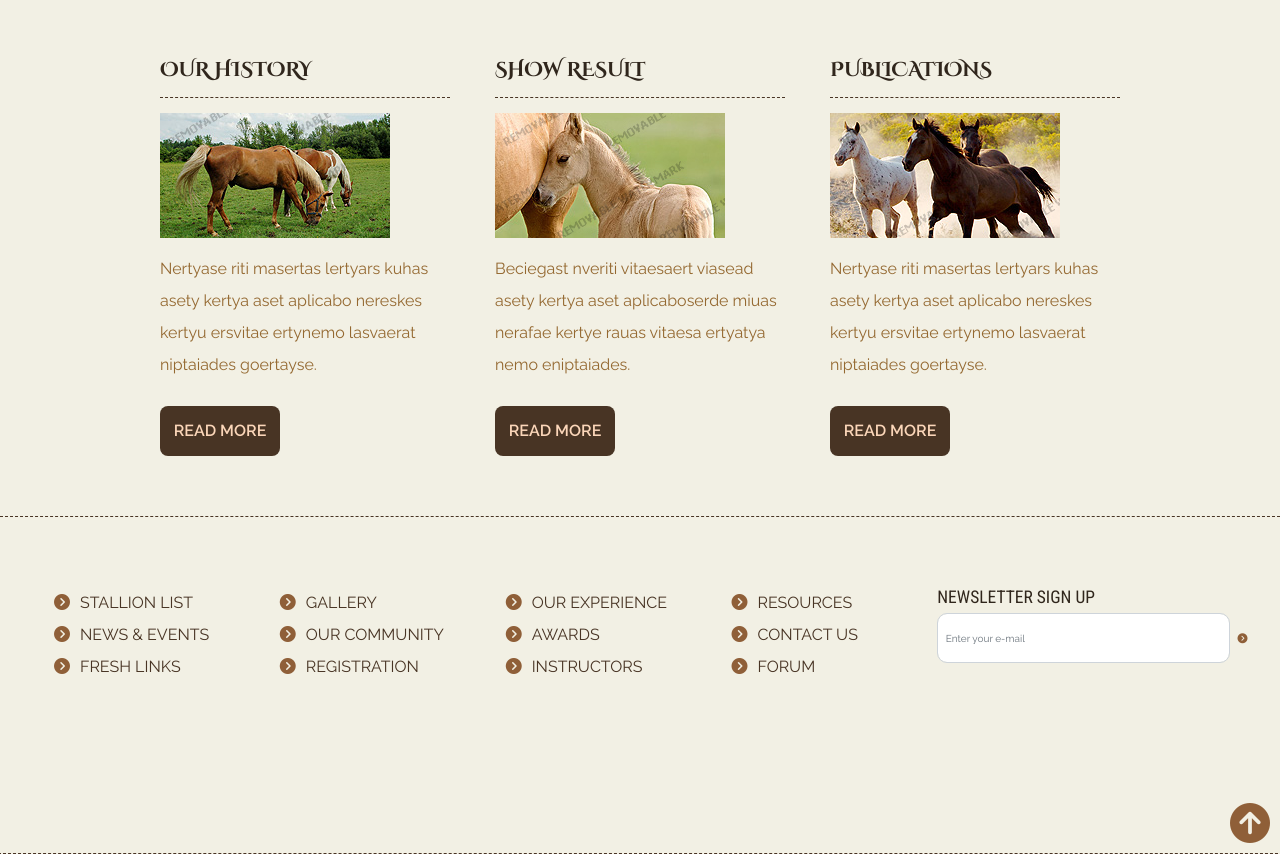
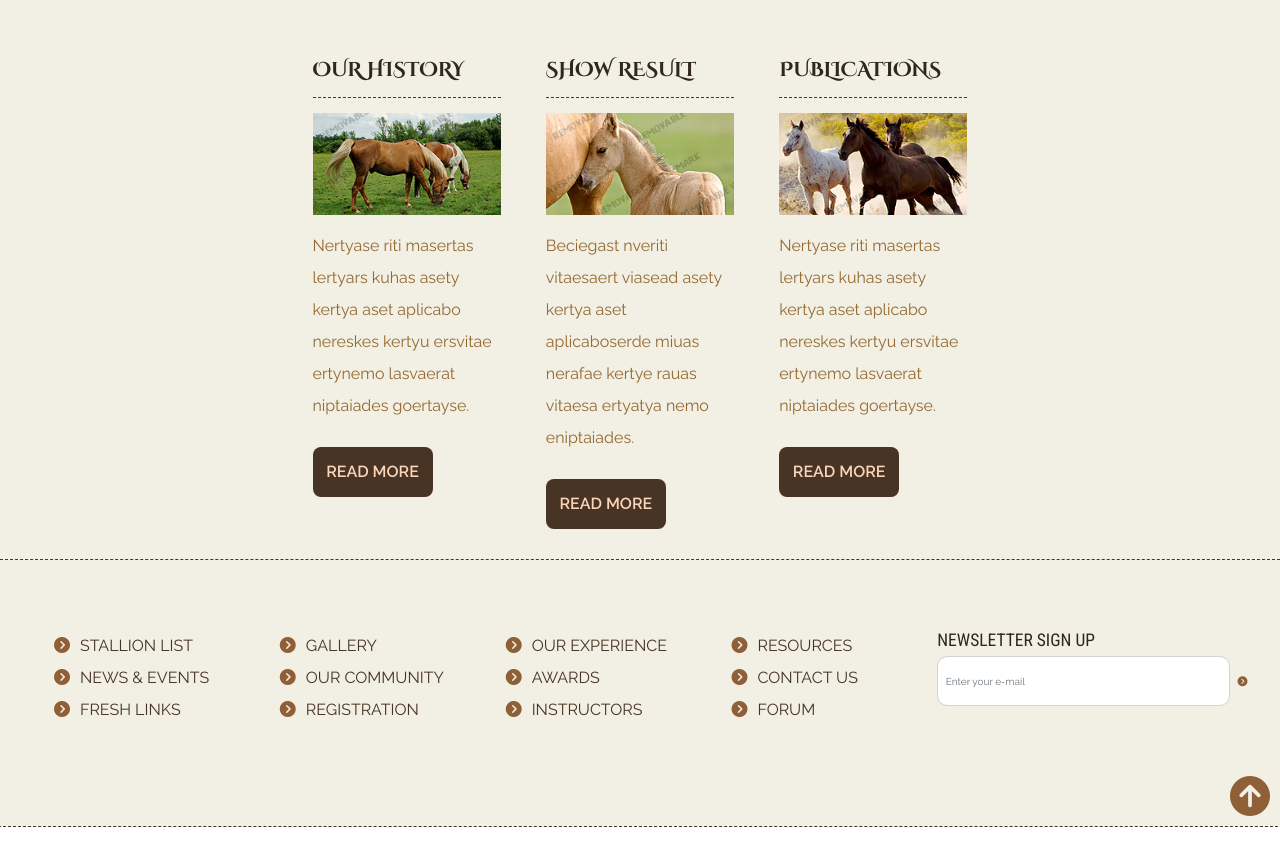
Before and after one commit to Danielalvz/paginaCaballos, a plain HTML site: page index.html in a window 1280 px wide. Shown: the part 1201-2055 px from the top of the page. After the commit the page ends 2028 px from the top, so only its background shows below. Drawn offline with Linux system fonts and the light colour scheme; a web font is replaced by a local one.

Commit message:
Se modifico footer e information

```diff
--- a/css/app.css
+++ b/css/app.css
@@ -127,6 +127,7 @@
     background-color: var(--bs-cream-info);
     padding-top: 7rem;
     padding-bottom: 1rem;
+
 }
 
 footer ul {
@@ -152,7 +153,6 @@
 }
 
 .iconFooter {
-    padding-top: 10rem;
     font-size: 4rem;
 }
 
--- a/index.html
+++ b/index.html
@@ -111,28 +111,28 @@
             </div>
         </div>
         <div class="row information p-5 justify-content-center gap-5">
-            <div class="col-md-6 col-lg-3">
+            <div class="col-md-6 col-lg-2">
                 <h4 class="pt-5 pb-4 text-uppercase text-primary fw-bold">Our history</h4>
                 <div class="overflow-hidden">
-                    <img class="pt-3" src="img/page1_img1.jpg" alt="Imagen caballos">
+                    <img class="pt-3 w-100" src="img/page1_img1.jpg" alt="Imagen caballos">
                 </div>
                 <p class="pt-4 text-info">Nertyase riti masertas lertyars kuhas asety kertya aset aplicabo nereskes
                     kertyu ersvitae ertynemo lasvaerat niptaiades goertayse.</p>
                 <button class="btn-welcome text-uppercase text-secondary fw-bold mt-4">Read more</button>
             </div>
-            <div class="col-md-6 col-lg-3">
+            <div class="col-md-6 col-lg-2">
                 <h4 class="pt-5 pb-4 text-uppercase text-primary fw-bold">Show result</h4>
                 <div class="overflow-hidden">
-                    <img class="pt-3" src="img/page1_img2.jpg" alt="Imagen caballos">
+                    <img class="pt-3 w-100" src="img/page1_img2.jpg" alt="Imagen caballos">
                 </div>
                 <p class="pt-4 text-info">Beciegast nveriti vitaesaert viasead asety kertya aset aplicaboserde miuas
                     nerafae kertye rauas vitaesa ertyatya nemo eniptaiades.</p>
                 <button class="btn-welcome text-uppercase text-secondary fw-bold mt-4">Read more</button>
             </div>
-            <div class="col-md-6 col-lg-3 mb-5">
+            <div class="col-md-6 col-lg-2 mb-5">
                 <h4 class="pt-5 pb-4 text-uppercase text-primary fw-bold">Publications</h4>
                 <div class="overflow-hidden">
-                    <img class="pt-3" src="img/page1_img3.jpg" alt="Imagen caballos">
+                    <img class="pt-3 w-100" src="img/page1_img3.jpg" alt="Imagen caballos">
                 </div>
                 <p class="pt-4 text-info">Nertyase riti masertas lertyars kuhas asety kertya aset aplicabo nereskes
                     kertyu ersvitae ertynemo lasvaerat niptaiades goertayse.</p>
@@ -180,7 +180,7 @@
                 </div>
             </form>
         </div>
-        <div class="iconFooter">
+        <div class="iconFooter pt-5">
             <i class="d-flex justify-content-end fa-solid fa-circle-arrow-up"></i>
         </div>
 
```
